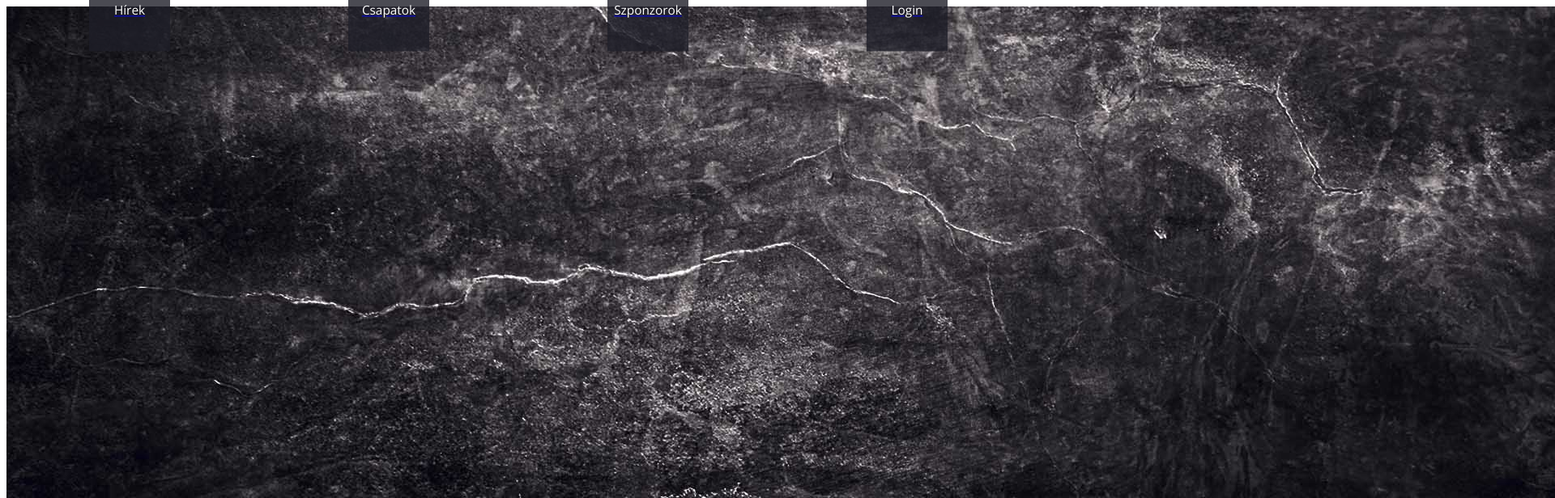
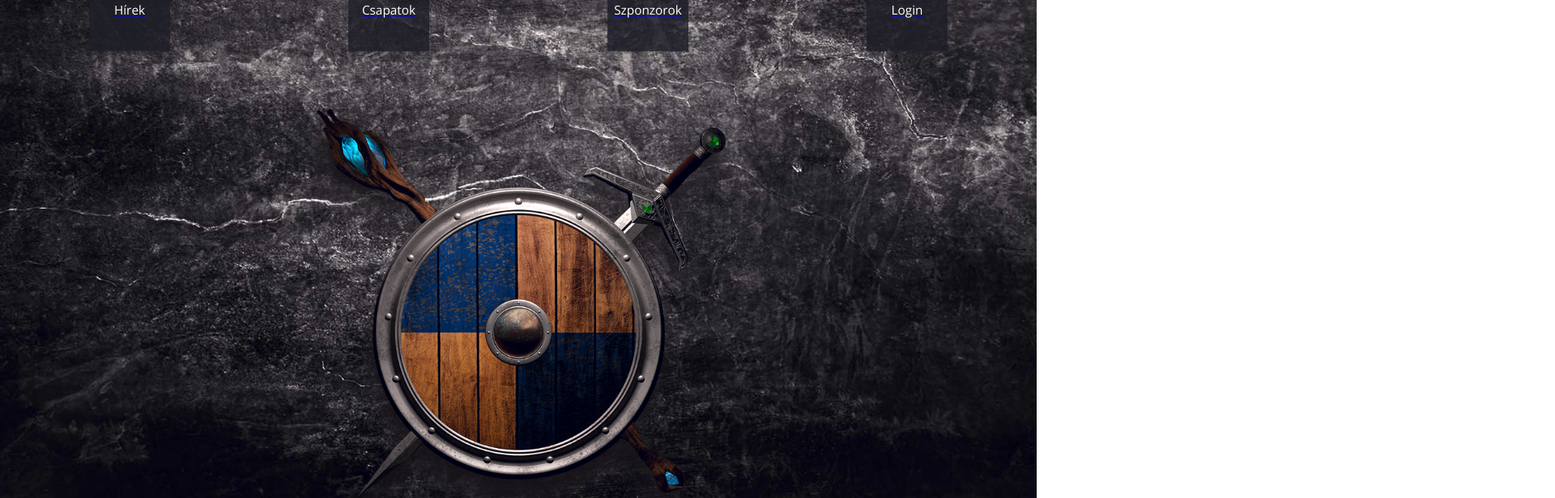
Before and after one commit to bkrmendy/qpaweb, a React (Create React App) app: page / in a window 1280 px wide. Shown: the top 616 px of the page at 81% size, 1920 px wide, since content can reach past the window. Built offline with nearby package versions, Linux system fonts and the light colour scheme; no server answers.

Commit message:
fixed background image

```diff
--- a/src/components/App.js
+++ b/src/components/App.js
@@ -32,10 +32,10 @@ class App extends Component {
     return(
       <Router>
       <div>
-      <div className="background">
+      <div className="background-img">
       <img id="background_image" src={background_image} alt="background"/>
       </div>
-      <div className="background">
+      <div className="background-img">
       <img id="background_front_image" src={foreground_image} alt="foreground, looks really cool"/>
       </div>
       <MenuBar />
--- a/src/qpaweb.css
+++ b/src/qpaweb.css
@@ -28,6 +28,7 @@ body {
   z-index: 3;
   max-height: 160px; }
   .menu__element-container {
+    background-image: 'images/flag.png';
     width: 10%;
     min-width: 100px; }
     .menu__element-container:hover .menu__element {
```
